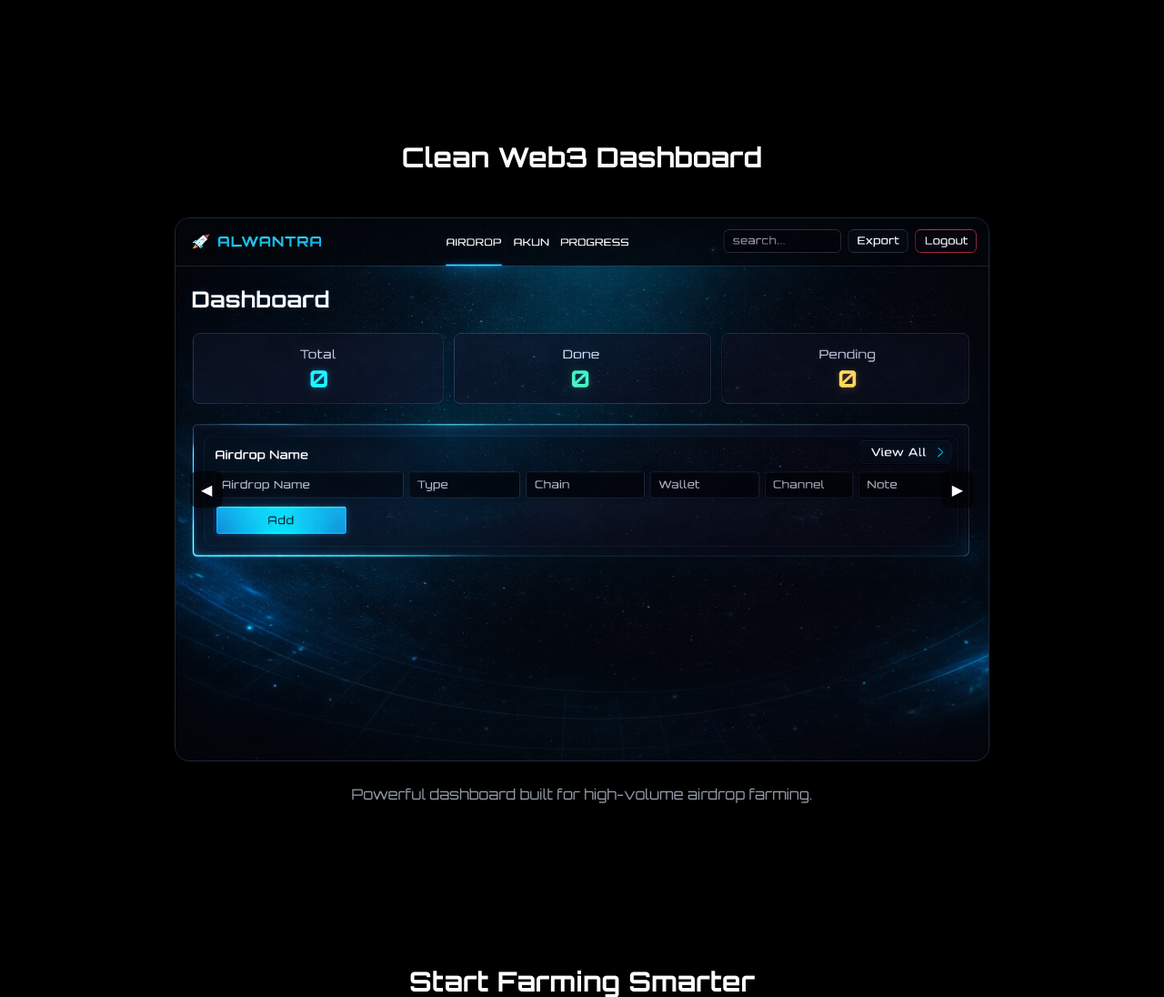
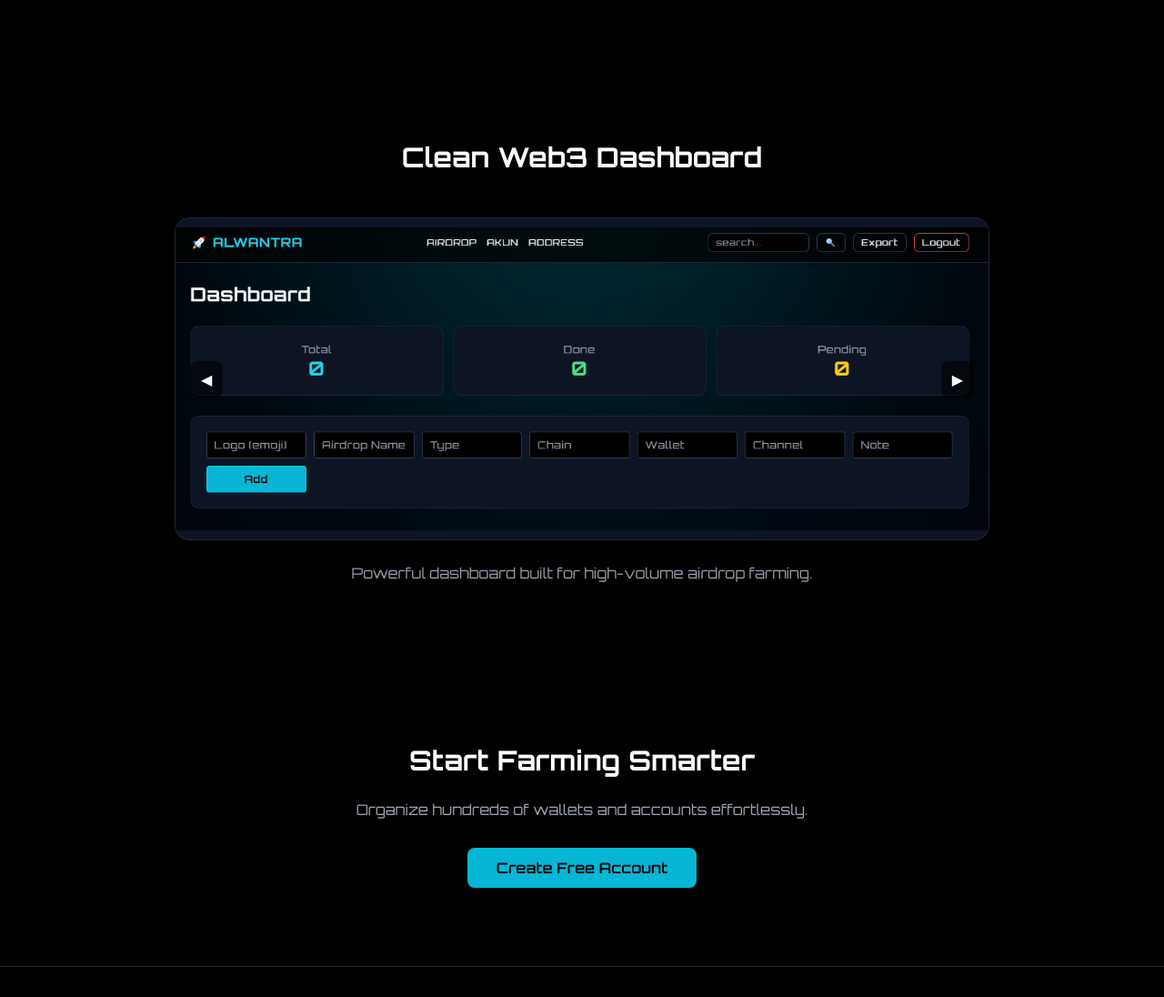
Before and after one commit to Cawonshik/alwantra-dashboard, a Flask app: page / in a window 1280 px wide. Shown: the part 936-2032 px from the top of the page at 91% size. Run offline with Flask 3, Linux system fonts and the light colour scheme; some libraries are stand-ins or nearby versions.

Commit message:
Update dashboard image

```diff
--- a/templates/home.html
+++ b/templates/home.html
@@ -159,11 +159,11 @@ Clean Web3 Dashboard
 
 <div id="slider" class="flex transition-transform duration-700">
 
-<img src="/static/dashboard.png" class="w-full object-contain flex-shrink-0">
+<img src="/static/dashboard1.png" class="w-full object-contain flex-shrink-0">
+
+<img src="/static/dashboard2.png" class="w-full object-contain flex-shrink-0">
 
 <img src="/static/dashboard3.png" class="w-full object-contain flex-shrink-0">
-
-<img src="/static/dashboard2.png" class="w-full object-contain flex-shrink-0">
 
 </div>
 
```
Also changed, not shown: static/dashboard1.png (added), static/dashboard2.png, static/dashboard3.png.
